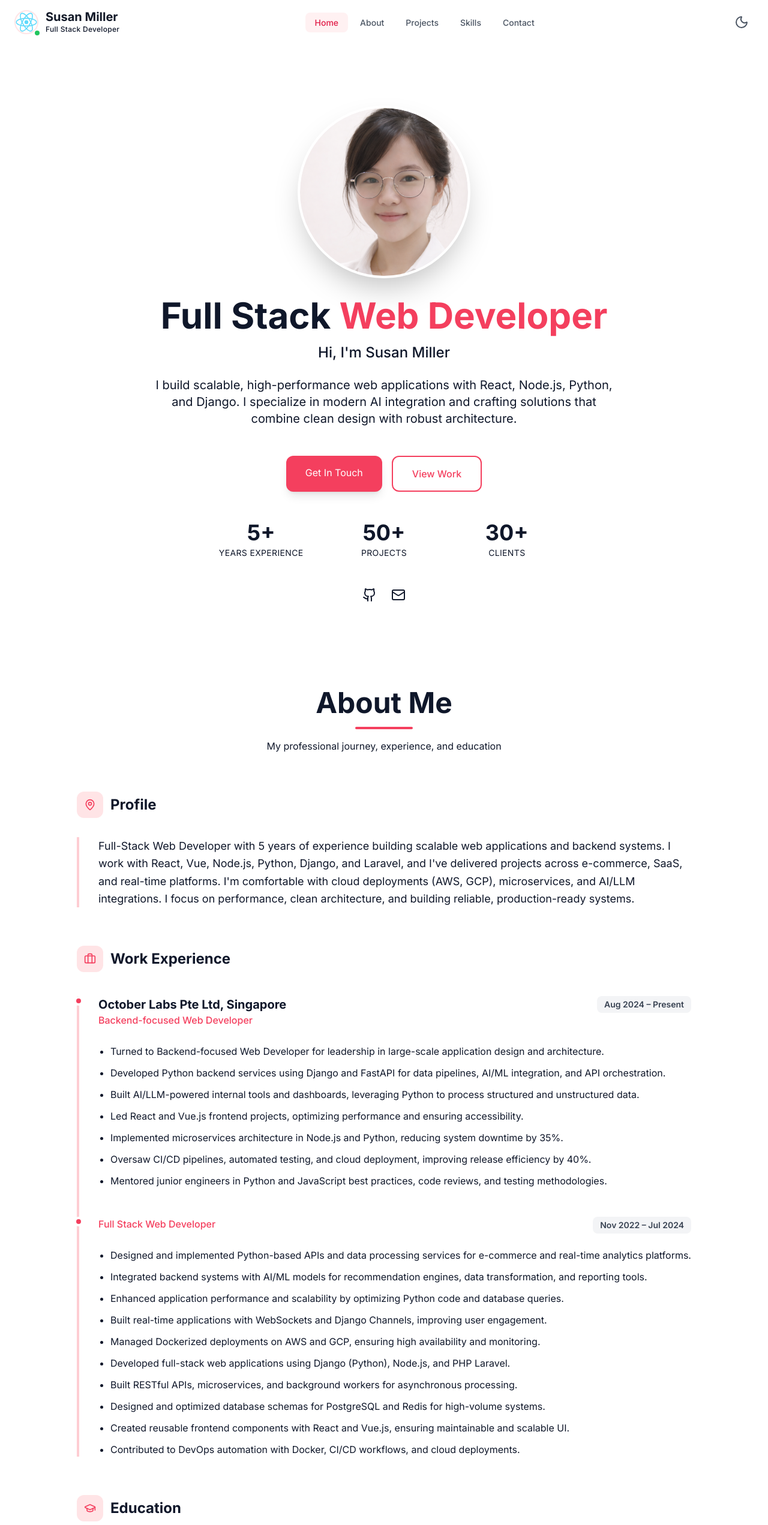
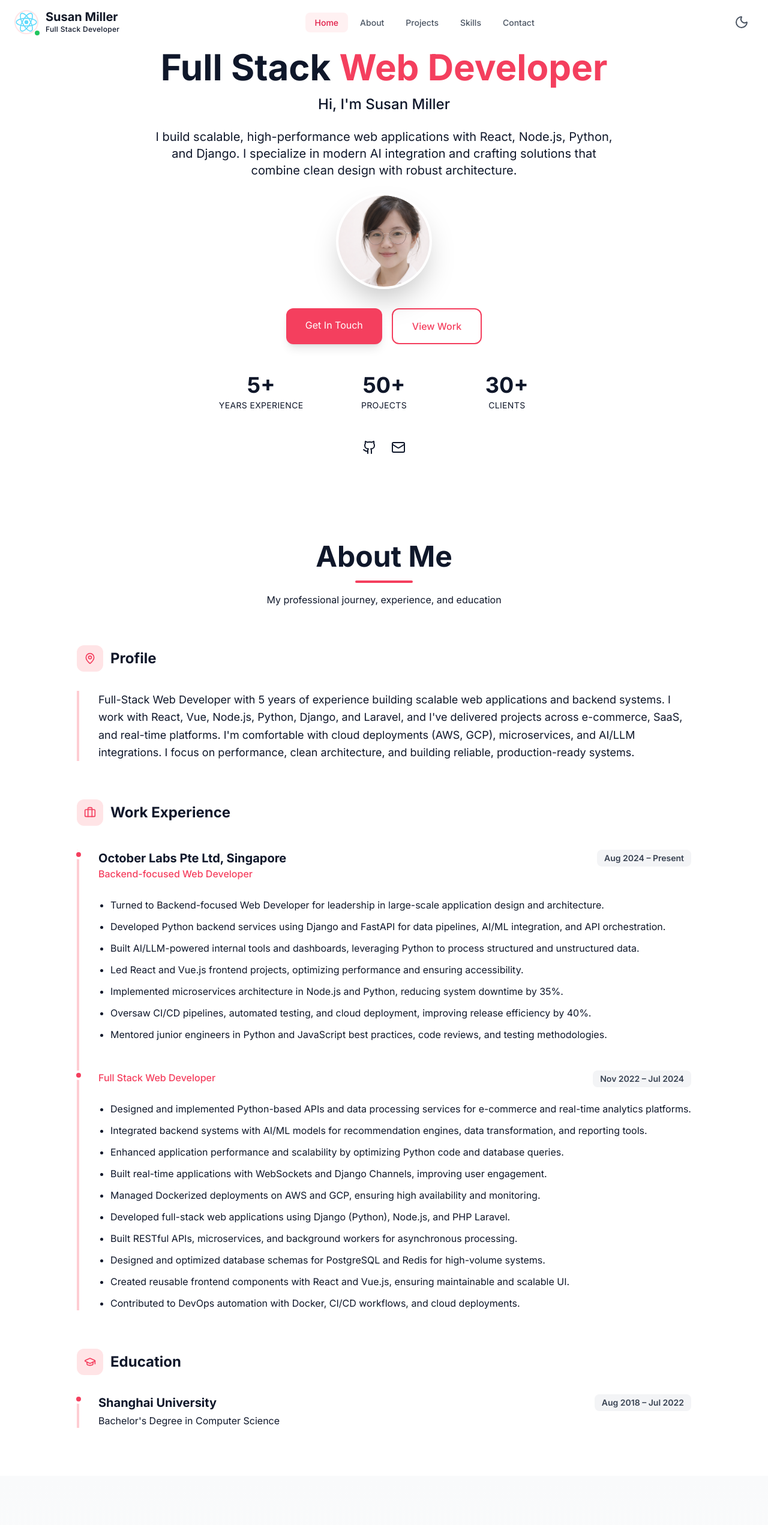
Before and after one commit to king3799/everett-king, a React (Vite) app: page / in a window 1280 px wide. Shown: the top 2543 px of the page at 60% size. Built offline with nearby package versions, Linux system fonts and the light colour scheme.

Commit message:
fix:page style

```diff
--- a/src/components/About.jsx
+++ b/src/components/About.jsx
@@ -109,7 +109,7 @@ export default function About({ theme }) {
               <div className="flex flex-col md:flex-row justify-between md:items-start gap-4">
                 <div>
                   <h4 className="font-bold text-xl">Shanghai University</h4>
-                  <p className="mt-1">Bachelor's Degree</p>
+                  <p className="mt-1">Bachelor's Degree in Computer Science</p>
                 </div>
                  <span className={`text-sm font-semibold px-3 py-1 rounded-lg self-start md:self-auto ${
                   theme === "dark" ? "bg-gray-700 text-gray-200" : "bg-gray-100 text-gray-700"
--- a/src/components/Hero.jsx
+++ b/src/components/Hero.jsx
@@ -2,16 +2,8 @@ import { Github, Mail } from "lucide-react";
 
 export default function Hero({ theme }) {
   return (
-    <section className={`pt-24 pb-16 transition-colors duration-300 ${theme === "dark" ? "bg-gray-900" : "bg-white"}`} id="home">
+    <section className={`pt-18 pb-16 transition-colors duration-300 ${theme === "dark" ? "bg-gray-900" : "bg-white"}`} id="home">
       <div className="flex flex-col items-center justify-center text-center flex-1 px-6 min-h-[85vh]">
-        {/* Profile Image */}
-        <div className={`relative group w-72 h-72 rounded-full overflow-hidden sparkle mb-8 shadow-2xl ${theme === "dark" ? "border-4 border-gray-800" : "border-4 border-white/20"}`}>
-          <img
-            src="/profile.png"
-            alt="Susan Miller"
-            className="w-full h-auto object-cover rounded-full"
-          />
-        </div>
 
         {/* Heading */}
         <h2 className="text-5xl md:text-6xl font-bold mb-4">
@@ -22,11 +14,20 @@ export default function Hero({ theme }) {
         <p className="text-xl md:text-2xl mb-6 font-medium">
           Hi, I'm Susan Miller
         </p>
-
         {/* Description */}
-        <p className="max-w-3xl text-lg md:text-xl leading-relaxed mb-12">
+        <p className="max-w-3xl text-lg md:text-xl leading-relaxed mb-6">
           I build scalable, high-performance web applications with React, Node.js, Python, and Django. I specialize in modern AI integration and crafting solutions that combine clean design with robust architecture.
         </p>
+
+        {/* Profile Image */}
+        <div className={`relative group w-40 h-40 rounded-full overflow-hidden sparkle mb-8 shadow-2xl ${theme === "dark" ? "border-4 border-gray-800" : "border-4 border-white/20"}`}>
+          <img
+            src="/profile.png"
+            alt="Susan Miller"
+            className="w-full h-auto object-cover rounded-full"
+          />
+        </div>
+
 
         {/* Buttons */}
         <div className="flex flex-col sm:flex-row gap-4 mb-12">
@@ -39,11 +40,10 @@ export default function Hero({ theme }) {
 
           <a
             href="#projects"
-            className={`border-2 px-8 py-4 rounded-xl hover:bg-rose-50 transition-all duration-300 font-medium ${
-              theme === "dark"
-                ? "border-rose-500 text-rose-500 hover:text-rose-400"
-                : "border-rose-500 text-rose-500 hover:border-rose-600"
-            }`}
+            className={`border-2 px-8 py-4 rounded-xl hover:bg-rose-50 transition-all duration-300 font-medium ${theme === "dark"
+              ? "border-rose-500 text-rose-500 hover:text-rose-400"
+              : "border-rose-500 text-rose-500 hover:border-rose-600"
+              }`}
           >
             View Work
           </a>
```
